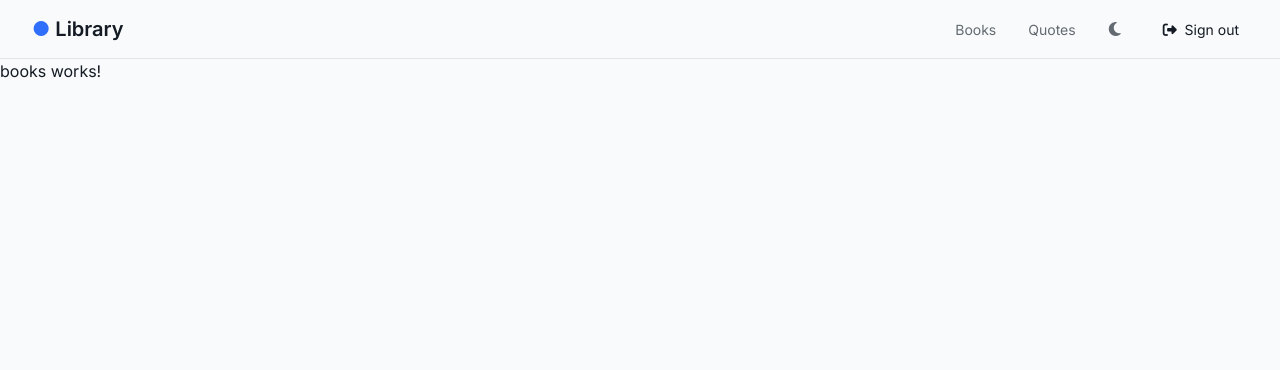
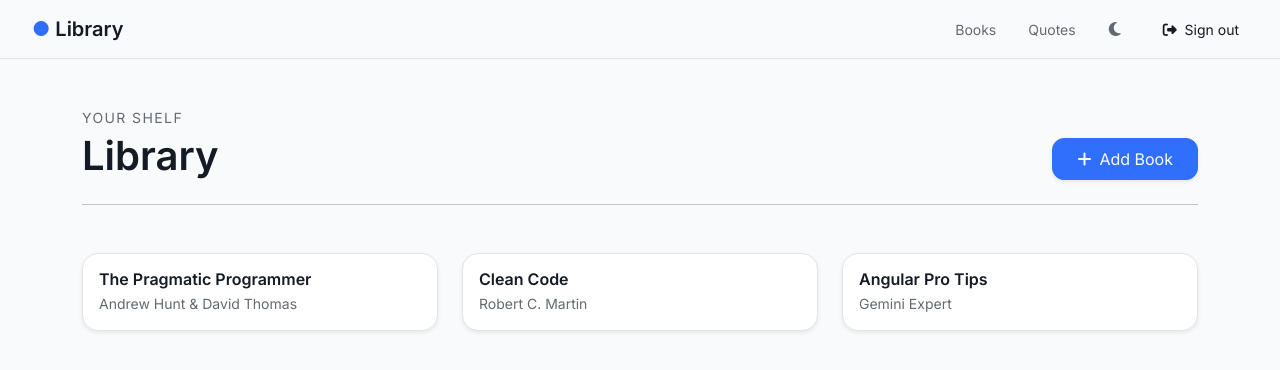
Before and after one commit to Dev-Sukhawat/AngularRedcodeCRUD-applikation, an Angular app: page /books in a window 1280 px wide. Shown: the top 370 px of the page. Built offline with nearby package versions, Linux system fonts and the light colour scheme; sample sign-in values are in the browser's storage.

Commit message:
feat: implement book management features with loading state and dialog handling

```diff
--- a/src/app/pages/books/books.css
+++ b/src/app/pages/books/books.css
@@ -0,0 +1,44 @@
+/* Styling för "No books yet"-boxen */
+.border-dashed {
+  border: 2px dashed #dee2e6 !important;
+}
+.btn-primary:hover {
+  opacity: 0.9;
+  transform: translateY(-1px);
+}
+
+.tracking-wider {
+    letter-spacing: 0.1em;
+}
+
+.icon-wrapper {
+  display: inline-flex;
+  align-items: center;
+  justify-content: center;
+  width: 5rem;
+  height: 4.5rem;
+  border-radius: 8px;
+  background-color: color-mix(in oklch, var(--primary), transparent 90%);
+  color: var(--primary);
+  margin-bottom: 1rem;
+}
+
+/* En mjuk omlott-skugga för hela sidan */
+.container {
+    animation: fadeIn 0.4s ease-out;
+}
+
+@keyframes fadeIn {
+    from { opacity: 0; transform: translateY(10px); }
+    to { opacity: 1; transform: translateY(0); }
+}
+
+/* Snyggare knappar vid hover */
+.btn-primary {
+    transition: all 0.2s ease;
+}
+
+.btn-primary:hover {
+    transform: translateY(-1px);
+    box-shadow: 0 4px 12px rgba(13, 110, 253, 0.3) !important;
+}
--- a/src/app/pages/books/books.html
+++ b/src/app/pages/books/books.html
@@ -1,2 +1,48 @@
 <app-navbar></app-navbar>
-<p>books works!</p>
+<div class="container py-5">
+    <header class="d-flex justify-content-between align-items-end mb-4">
+        <div>
+            <p class="text-uppercase text-muted mb-1 small tracking-wider">Your shelf</p>
+            <h1 class="display-6 fw-semibold mb-0">Library</h1>
+        </div>
+        <button (click)="openCreate()" class="btn btn-primary px-4 py-2 shadow-sm d-flex align-items-center gap-2">
+            <i class="fa-solid fa-plus"></i> Add Book
+        </button>
+    </header>
+
+    <hr class="mb-5 opacity-10">
+
+    @if (loading()) {
+    <div class="d-flex justify-content-center py-5">
+        <div class="spinner-border text-primary" role="status">
+            <span class="visually-hidden">Loading...</span>
+        </div>
+    </div>
+    } @else if (books().length === 0) {
+    <div class="text-center py-5 border border-dashed rounded-4 bg-background-color">
+        <div class="icon-wrapper">
+            <i class="fa-solid fa-book-open text-primary mb-3 display-5"></i>
+        </div>
+        <h3 class="h5 fw-bold">No books yet</h3>
+        <p class="text-muted">Add your first title to get started.</p>
+        <button (click)="openCreate()" class="btn btn-outline-primary mt-2">
+            <i class="fa-solid fa-plus"></i> Add Book
+        </button>
+    </div>
+    } @else {
+    <div class="row g-4">
+        @for (book of books(); track book.id) {
+        <div class="col-12 col-md-6 col-lg-4">
+            <app-book-card [book]="book" (edit)="openEdit(book)" (delete)="handleDelete(book.id)">
+            </app-book-card>
+        </div>
+        }
+    </div>
+    }
+
+    @if (isDialogOpen()) {
+    <app-book-dialog [book]="selectedBook()" (close)="isDialogOpen.set(false)"
+        (saved)="loadBooks(); isDialogOpen.set(false)">
+    </app-book-dialog>
+    }
+</div>
--- a/src/app/pages/books/books.ts
+++ b/src/app/pages/books/books.ts
@@ -1,10 +1,66 @@
-import { Component } from '@angular/core';
+import { Component, signal, OnInit } from '@angular/core';
 import { Navbar } from '../../components/navbar/navbar';
+import { BookCard } from '../../components/book/book-card/book-card';
+import { BookDialog } from '../../components/book/book-dialog/book-dialog';
+import { Book } from '../../models/book-quote.model';
+import { CommonModule } from '@angular/common';
 
 @Component({
   selector: 'app-books',
-  imports: [Navbar],
+  imports: [Navbar, BookCard, BookDialog, CommonModule],
   templateUrl: './books.html',
   styleUrl: './books.css',
 })
-export class Books {}
+export class Books {
+  books = signal<Book[]>([
+    {
+      id: '1',
+      title: 'The Pragmatic Programmer',
+      author: 'Andrew Hunt & David Thomas',
+      created_at: new Date().toISOString(),
+    },
+    {
+      id: '2',
+      title: 'Clean Code',
+      author: 'Robert C. Martin',
+      created_at: new Date().toISOString(),
+    },
+    {
+      id: '3',
+      title: 'Angular Pro Tips',
+      author: 'Gemini Expert',
+      created_at: new Date().toISOString(),
+    },
+  ]);
+
+  loading = signal(false);
+  isDialogOpen = signal(false);
+  selectedBook = signal<Book | null>(null);
+
+  ngOnInit() {
+    this.loadBooks();
+  }
+
+  async loadBooks() {
+    this.loading.set(true);
+    // Här anropar du din service senare (t.ex. Supabase eller .NET API)
+    // Exempel: this.books.set(await this.bookService.getAll());
+    this.loading.set(false);
+  }
+
+  openCreate() {
+    this.selectedBook.set(null);
+    this.isDialogOpen.set(true);
+  }
+
+  openEdit(book: Book) {
+    this.selectedBook.set(book);
+    this.isDialogOpen.set(true);
+  }
+
+  handleDelete(id: string) {
+    if (confirm('Delete this book?')) {
+      // Logik för delete här
+    }
+  }
+}
```
